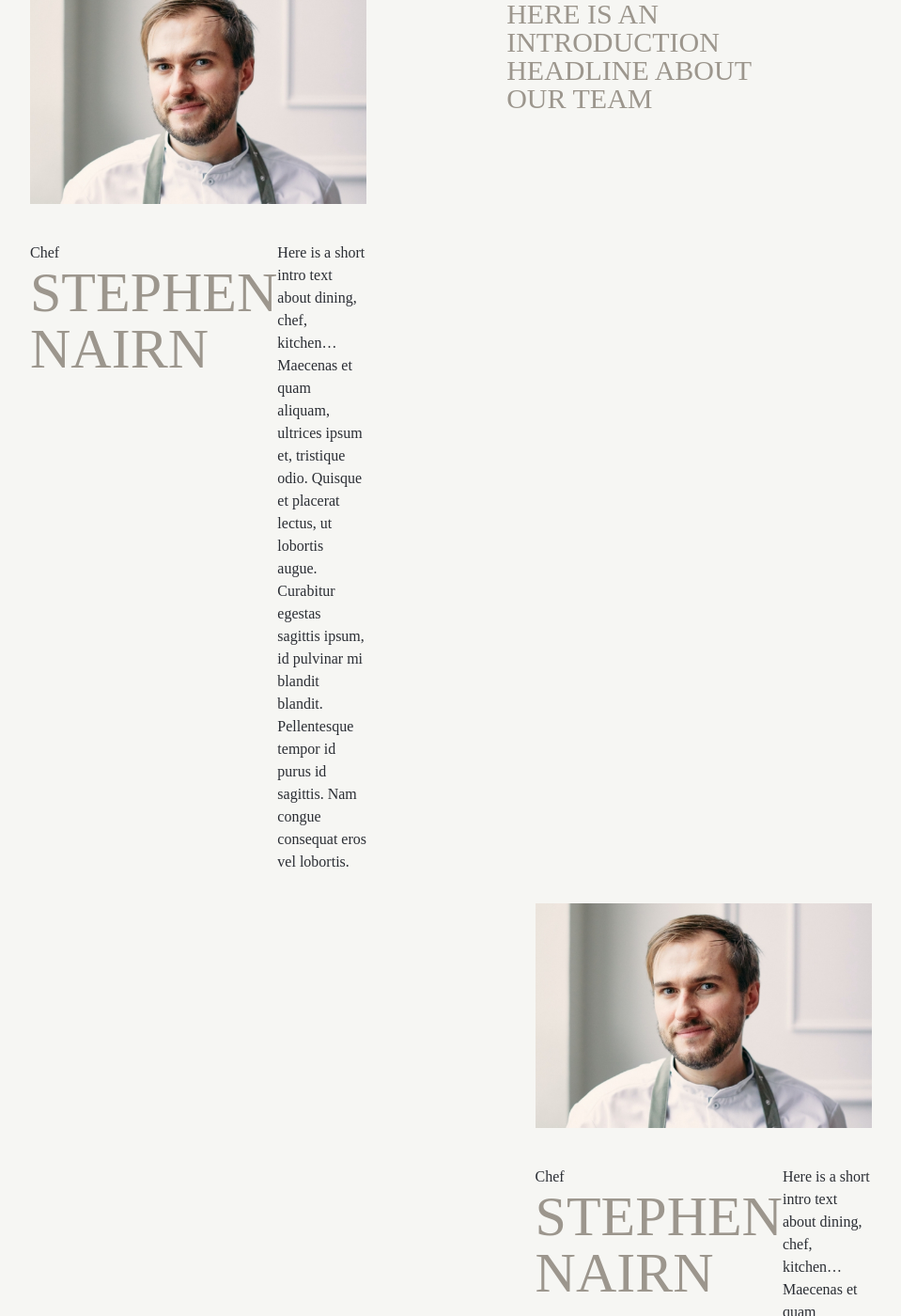
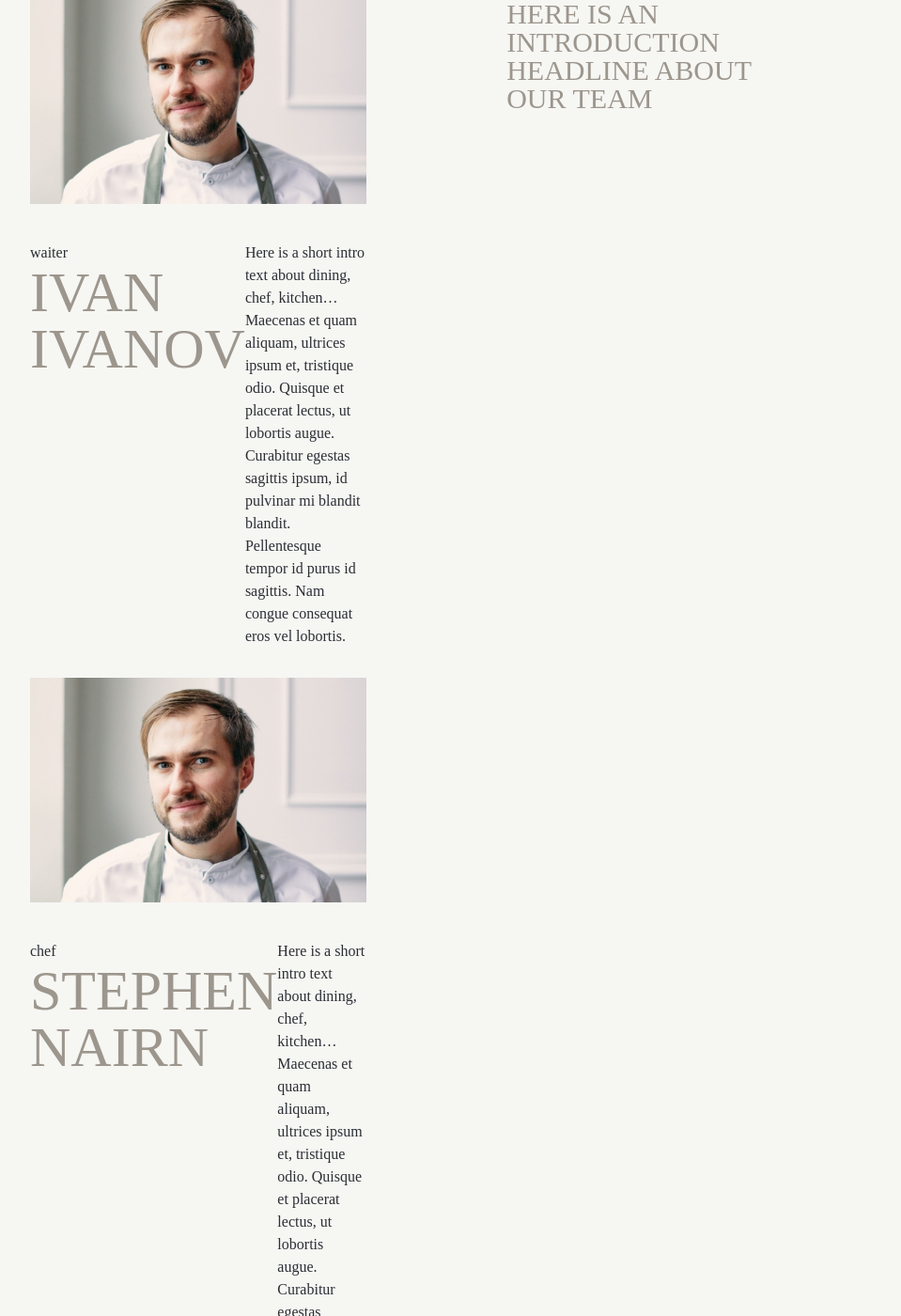
Before and after one commit to milosptr/event-centar, a Jekyll site: the page built from index.md, in a window 1280 px wide and 1400 px high, scrolled down 4662 px. Shown: the whole window at 94% size, without its empty margins (160-1119 px from the left). Built offline with Jekyll 4.4.1, drawn with Linux system fonts in a browser that asks for light colours; some web fonts are replaced; some of the changed text lies outside the part shown.

Commit message:
for loop

```diff
--- a/_layouts/homepage.html
+++ b/_layouts/homepage.html
@@ -35,21 +35,19 @@
         <h2 class="upper-font text-6xl leading-none sm:mb-10 main-color">{{page.third_section_title}}</h2>
         <p class="upper-font text-3xl leading-none headline main-color pb-10 xl:py-0">
           {{page.third_section_text}}</p>
+          {% for member in page.members %}
         <ul>
         <li class="team-member lg:w-1/2 xl:w-2/5 mb-8">
           <img src="/img/team-member1.jpg" alt="team member" class="w-full mb-10 "></img>
           <div class="sm:flex sm:justify-between">
             <div>
-          <p class="little-font">Chef</p>
-          <h3 class="upper-font text-4xl sm:text-6xl leading-none main-color">Stephen Nairn</h3>
+          <p class="little-font"> {{member.position}}</p>
+          <h3 class="upper-font text-4xl sm:text-6xl leading-none main-color">{{member.name}}</h3>
         </div>
-          <p class="little-font sm:w-4/6">Here is a short intro text about dining, chef, kitchen…Maecenas et quam aliquam, ultrices ipsum et, tristique odio.
-            Quisque et placerat lectus, ut lobortis augue.
-            Curabitur egestas sagittis ipsum, id pulvinar mi blandit blandit. Pellentesque tempor id purus id sagittis.
-            Nam congue consequat eros vel lobortis. </p>
+          <p class="little-font sm:w-4/6">{{member.about}} </p>
             </div>
           </li>
-          <li class="team-member lg:w-1/2 xl:w-2/5 mb-8">
+          <!--<li class="team-member lg:w-1/2 xl:w-2/5 mb-8">
             <img src="/img/team-member1.jpg" alt="team member" class="w-full mb-10 "></img>
             <div class="sm:flex sm:justify-between">
               <div>
@@ -74,8 +72,9 @@
                 Curabitur egestas sagittis ipsum, id pulvinar mi blandit blandit. Pellentesque tempor id purus id sagittis.
                 Nam congue consequat eros vel lobortis. </p>
                 </div>
-              </li>
+              </li>-->
         </ul>
+        {% endfor %}
       </div>
     </div>
 </main>
```
